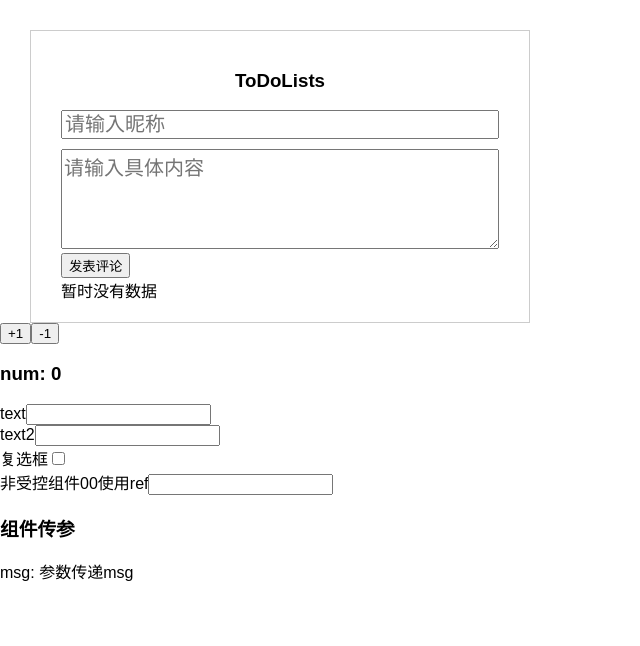
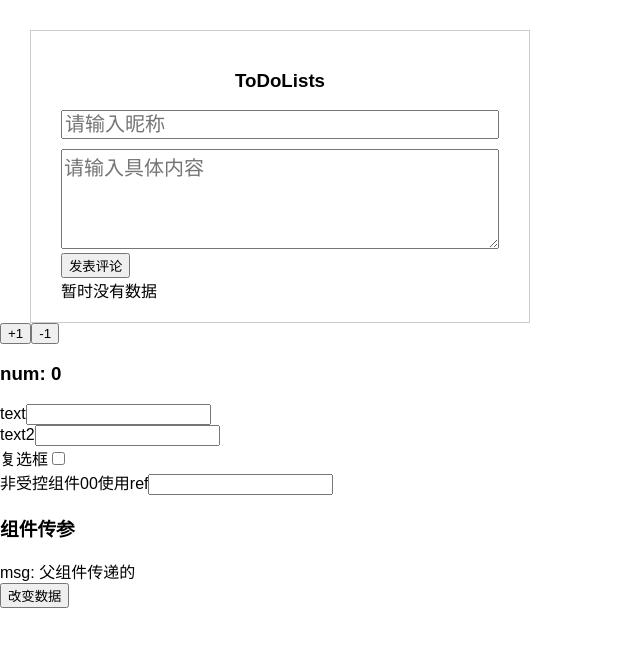
Before and after one commit to bifjhh/React-growth-process, a React (Create React App) app in the folder demo_03_component/: page / in a window 1280 px wide. Shown: the top 646 px of the page, without its empty margins (0-640 px from the left). Built offline with nearby package versions, Linux system fonts and the light colour scheme.

Commit message:
feat: 子组件通过回调函数传参

```diff
--- a/demo_03_component/src/Props.js
+++ b/demo_03_component/src/Props.js
@@ -1,27 +1,45 @@
 import React, { Component } from "react";
 
-// const Props = props => {
-//   return (
-//     <div>
-//       <h3>组件传参</h3>
-//       msg: {props.msg}
-//     </div>
-//   );
-// };
+class Child extends Component {
+  constructor(props) {
+    super(props);
+    this.state = {
+      msg: this.props.msg || "暂无"
+    };
+  }
 
-class Props extends Component {
-  constructor(params) {
-    super(params);
-    this.state = {
-      msg: params.msg || '暂无'
-    }
-  }
+  submit = e => {
+    const msg = e.target.value;
+    this.setState({ msg });
+    this.props.cb(msg)
+  };
 
   render() {
     return (
       <div>
+        <div>msg: {this.state.msg}</div>
+        <input type="submit" value="改变数据" onClick={this.submit} />
+      </div>
+    );
+  }
+}
+
+class Props extends Component {
+  constructor() {
+    super();
+    this.state = {
+      msg: "父组件传递的"
+    };
+  }
+
+  message = msg => {
+    this.setState({ msg });
+  };
+  render() {
+    return (
+      <div>
         <h3>组件传参</h3>
-        msg: {this.state.msg}
+        <Child msg={this.state.msg} cb={this.message} />
       </div>
     );
   }
--- a/demo_03_component/src/index.js
+++ b/demo_03_component/src/index.js
@@ -13,7 +13,7 @@ ReactDOM.render(
     <ToDoLists  />
     <NewClassCmp  />
     <FormInput  />
-    <Props msg={'参数传递msg'} />
+    <Props />
   </div>,
   document.getElementById('root')
 );
```
